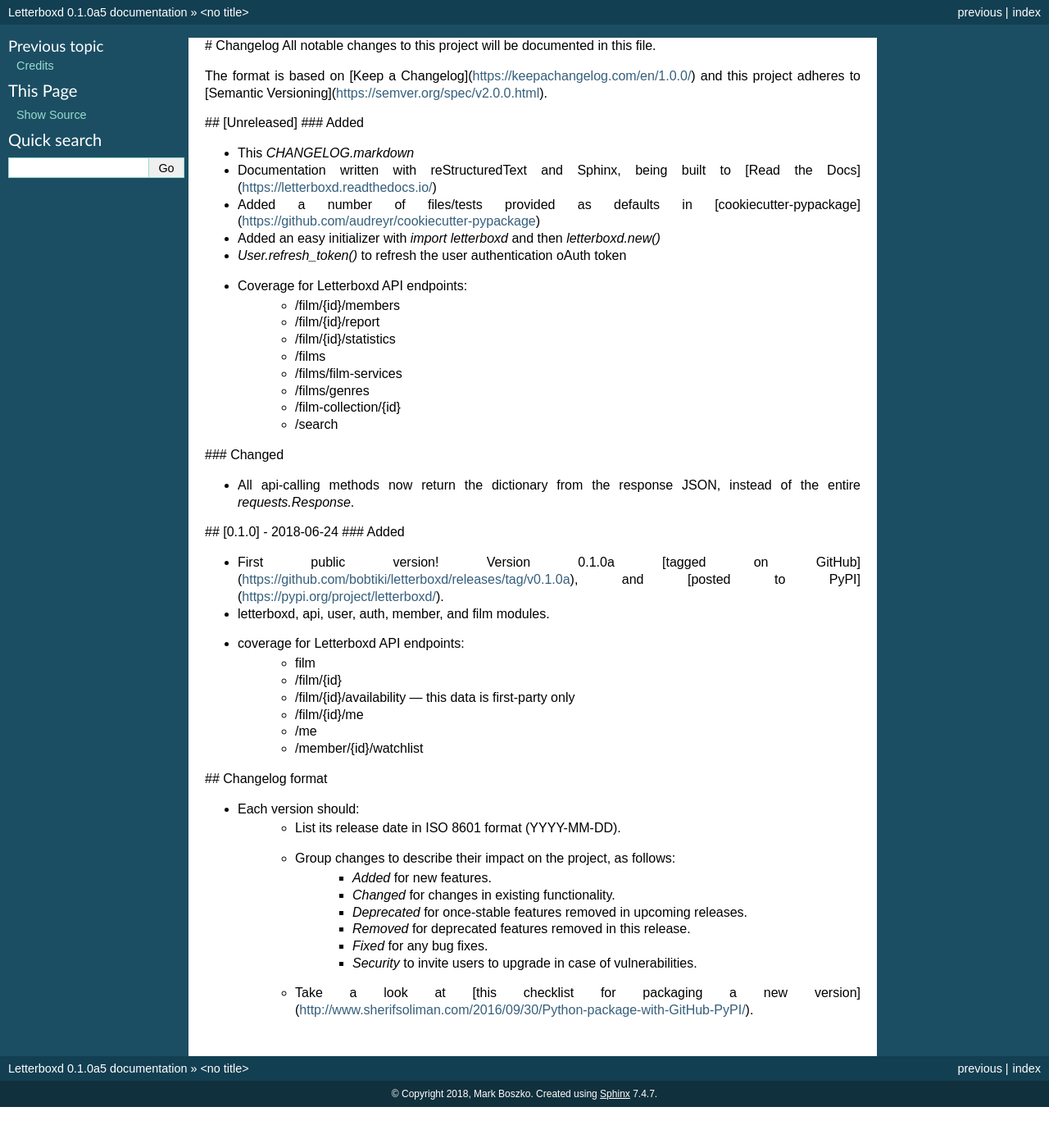
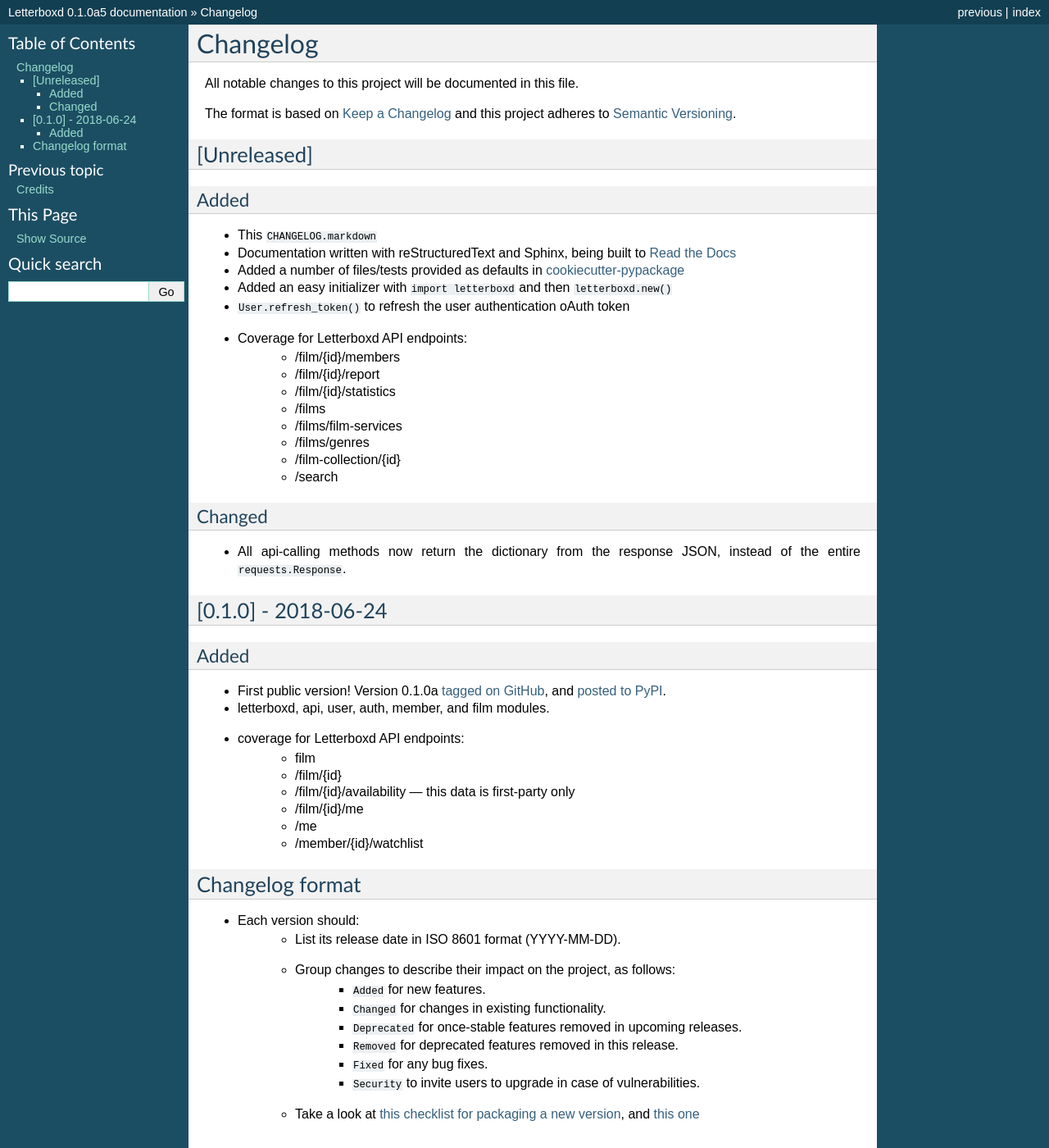
Before and after one commit to swizzlevixen/letterboxd, a Sphinx documentation site: the page built from docs/changelog.rst, in a window 1280 px wide and 1400 px high. Shown: the whole window at 82% size. Built offline with Sphinx 7.4.7, drawn with Linux system fonts in a browser that asks for light colours; the version number is read from the project's files by our own code; some of the changed lines change nothing that is shown.

Commit message:
Convert CHANGELOG to .rst

```diff
--- a/CHANGELOG.md
+++ /dev/null
@@ -1,53 +0,0 @@
-# Changelog
-All notable changes to this project will be documented in this file.
-
-The format is based on [Keep a Changelog](https://keepachangelog.com/en/1.0.0/)
-and this project adheres to [Semantic Versioning](https://semver.org/spec/v2.0.0.html).
-
-## [Unreleased]
-### Added
-
-- This `CHANGELOG.markdown`
-- Documentation written with reStructuredText and Sphinx, being built to [Read the Docs](https://letterboxd.readthedocs.io/)
-- Added a number of files/tests provided as defaults in [cookiecutter-pypackage](https://github.com/audreyr/cookiecutter-pypackage)
-- Added an easy initializer with `import letterboxd` and then `letterboxd.new()`
-- `User.refresh_token()` to refresh the user authentication oAuth token
-- Coverage for Letterboxd API endpoints:
-    - /film/{id}/members
-    - /film/{id}/report
-    - /film/{id}/statistics
-    - /films
-    - /films/film-services
-    - /films/genres
-    - /film-collection/{id}
-    - /search
-
-### Changed
-
-- All api-calling methods now return the dictionary from the response JSON, instead of the entire `requests.Response`.
-
-## [0.1.0] - 2018-06-24
-### Added
-
-- First public version! Version 0.1.0a [tagged on GitHub](https://github.com/bobtiki/letterboxd/releases/tag/v0.1.0a), and [posted to PyPI](https://pypi.org/project/letterboxd/).
-- letterboxd, api, user, auth, member, and film modules.
-- coverage for Letterboxd API endpoints:
-    - film
-    - /film/{id}
-    - /film/{id}/availability — this data is first-party only
-    - /film/{id}/me
-    - /me
-    - /member/{id}/watchlist
-
-## Changelog format
-
-- Each version should:
-    - List its release date in ISO 8601 format (YYYY-MM-DD).
-    - Group changes to describe their impact on the project, as follows:
-        - `Added` for new features.
-        - `Changed` for changes in existing functionality.
-        - `Deprecated` for once-stable features removed in upcoming releases.
-        - `Removed` for deprecated features removed in this release.
-        - `Fixed` for any bug fixes.
-        - `Security` to invite users to upgrade in case of vulnerabilities.
-    - Take a look at [this checklist for packaging a new version](http://www.sherifsoliman.com/2016/09/30/Python-package-with-GitHub-PyPI/).
--- /dev/null
+++ b/CHANGELOG.rst
@@ -0,0 +1,62 @@
+Changelog
+=========
+
+All notable changes to this project will be documented in this file.
+
+The format is based on `Keep a Changelog <https://keepachangelog.com/en/1.0.0/>`_
+and this project adheres to `Semantic Versioning <https://semver.org/spec/v2.0.0.html>`_.
+
+[Unreleased]
+------------
+
+Added
+.....
+
+- This ``CHANGELOG.markdown``
+- Documentation written with reStructuredText and Sphinx, being built to `Read the Docs <https://letterboxd.readthedocs.io/>`_
+- Added a number of files/tests provided as defaults in `cookiecutter-pypackage <https://github.com/audreyr/cookiecutter-pypackage>`_
+- Added an easy initializer with ``import letterboxd`` and then ``letterboxd.new()``
+- ``User.refresh_token()`` to refresh the user authentication oAuth token
+- Coverage for Letterboxd API endpoints:
+    - /film/{id}/members
+    - /film/{id}/report
+    - /film/{id}/statistics
+    - /films
+    - /films/film-services
+    - /films/genres
+    - /film-collection/{id}
+    - /search
+
+Changed
+.......
+
+- All api-calling methods now return the dictionary from the response JSON, instead of the entire ``requests.Response``.
+
+[0.1.0] - 2018-06-24
+--------------------
+Added
+.....
+
+- First public version! Version 0.1.0a `tagged on GitHub <https://github.com/bobtiki/letterboxd/releases/tag/v0.1.0a>`_, and `posted to PyPI <https://pypi.org/project/letterboxd/>`_.
+- letterboxd, api, user, auth, member, and film modules.
+- coverage for Letterboxd API endpoints:
+    - film
+    - /film/{id}
+    - /film/{id}/availability — this data is first-party only
+    - /film/{id}/me
+    - /me
+    - /member/{id}/watchlist
+
+Changelog format
+----------------
+
+- Each version should:
+    - List its release date in ISO 8601 format (YYYY-MM-DD).
+    - Group changes to describe their impact on the project, as follows:
+        - ``Added`` for new features.
+        - ``Changed`` for changes in existing functionality.
+        - ``Deprecated`` for once-stable features removed in upcoming releases.
+        - ``Removed`` for deprecated features removed in this release.
+        - ``Fixed`` for any bug fixes.
+        - ``Security`` to invite users to upgrade in case of vulnerabilities.
+    - Take a look at `this checklist for packaging a new version <http://www.sherifsoliman.com/2016/09/30/Python-package-with-GitHub-PyPI/>`_, and `this one <https://cookiecutter-pypackage.readthedocs.io/en/latest/pypi_release_checklist.html>`_
--- a/docs/changelog.rst
+++ b/docs/changelog.rst
@@ -1,3 +1,3 @@
-.. include:: ../CHANGELOG.md
+.. include:: ../CHANGELOG.rst
 
 .. FIXME: This is .rst and the import is .md, so it's not going to look right
```
